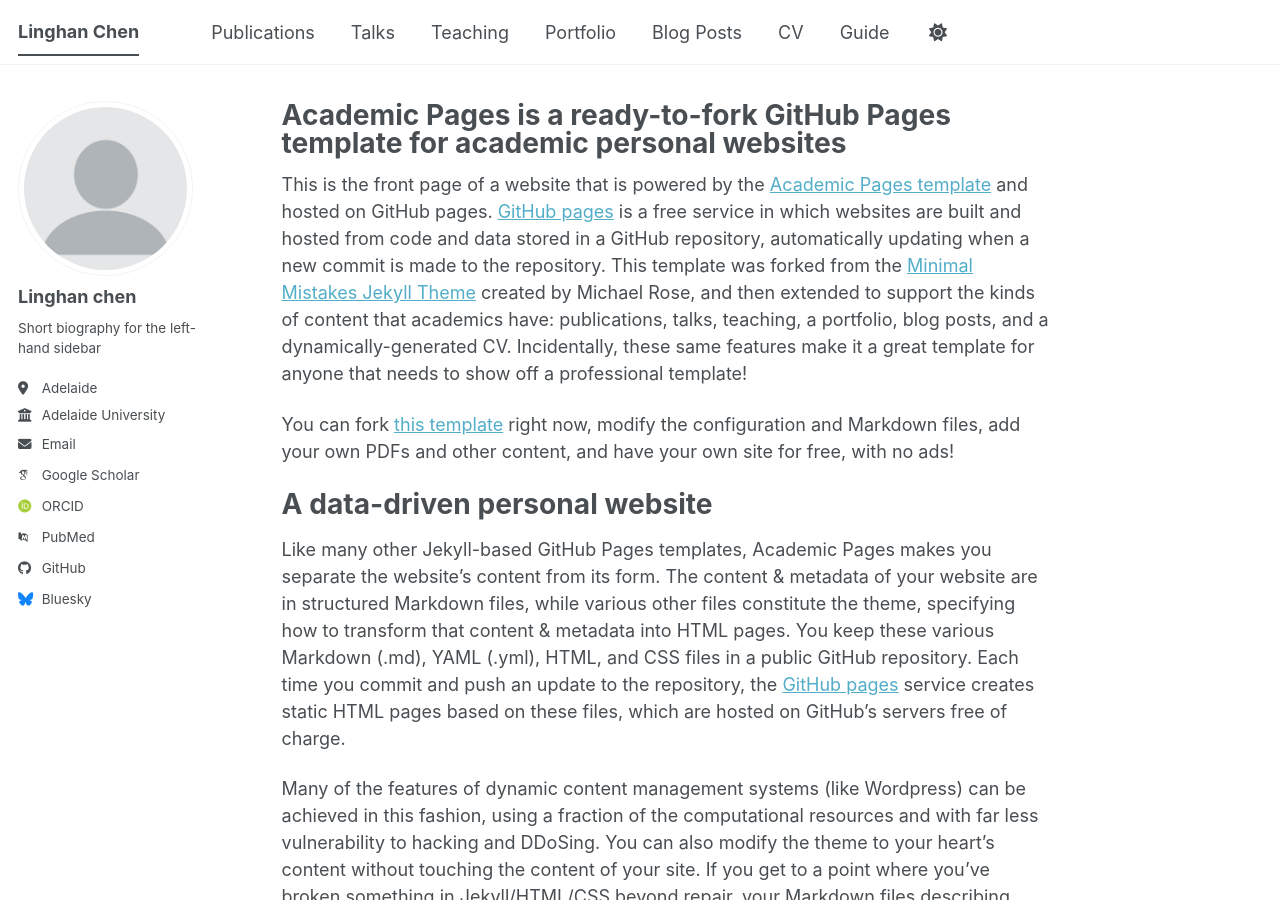
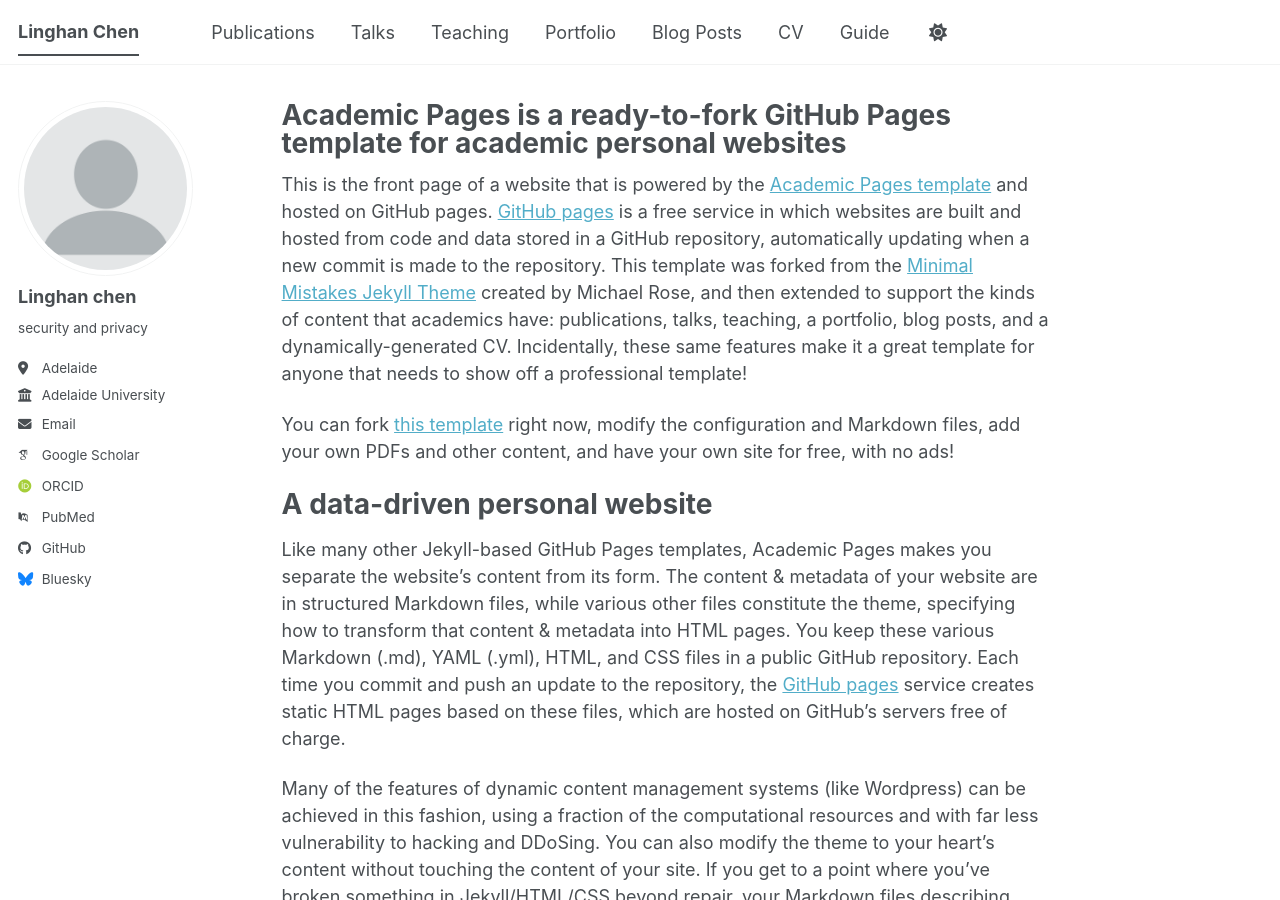
Before and after one commit to CLhh04/linghanchenspage, a Jekyll site: the page built from _pages/about.md, in a window 1280 px wide and 900 px high. Built offline with Jekyll 4.4.1, drawn with Linux system fonts in a browser that asks for light colours; some web fonts are replaced; a script bundle is joined from its source files by our own code; library files that are not in the unit come from our copies.

Commit message:
Update bio in configuration file

```diff
--- a/_config.yml
+++ b/_config.yml
@@ -26,7 +26,7 @@
   avatar           : "profile.png"
   name             : "Linghan chen"
   pronouns         : # example: "she/her"
-  bio              : "Short biography for the left-hand sidebar"
+  bio              : "security and privacy"
   location         : "Adelaide"
   employer         : "Adelaide University"
   uri              : # URL
```
